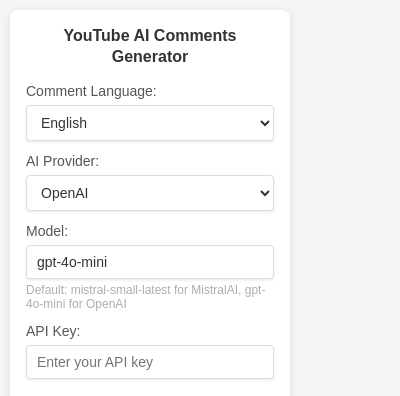
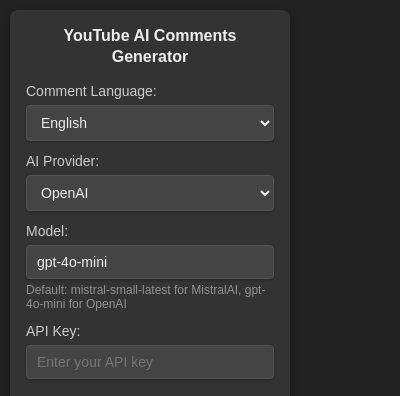
Before and after one commit to Sigmanor/yt-ai-comments, a browser extension: page src/popup/popup.html in a window 400 px wide. Shown: the top 396 px of the page. Drawn offline with Linux system fonts and the light colour scheme.

Commit message:
refactor: switch popup to dark theme only
This refactor removes the ability to switch between light and dark themes, and instead forces the popup to always use the dark theme. The theme application logic has been simplified to only handle the dark theme.

```diff
--- a/src/popup/popup.html
+++ b/src/popup/popup.html
@@ -1,5 +1,5 @@
 <!DOCTYPE html>
-<html data-theme="light">
+<html data-theme="dark">
 
 <head>
   <meta charset="UTF-8">
--- a/src/popup/popup.js
+++ b/src/popup/popup.js
@@ -1,42 +1,11 @@
-// Function to apply theme based on selection or system preference
-function applyTheme(theme) {
-  console.log('Applying theme to popup:', theme);
+// Function to apply dark theme
+function applyTheme() {
+  console.log('Applying dark theme to popup');
 
-  // Remove any existing theme attribute from both html and body
-  document.documentElement.removeAttribute('data-theme');
-  document.body.removeAttribute('data-theme');
-
-  if (theme === 'dark') {
-    // Apply dark theme to both html and body elements
-    document.documentElement.setAttribute('data-theme', 'dark');
-    document.body.setAttribute('data-theme', 'dark');
-    console.log('Dark theme applied to popup, data-theme attribute set on HTML and BODY');
-  } else if (theme === 'light') {
-    // Light theme is default, no need to add attribute
-    console.log('Light theme applied to popup, no data-theme attribute needed');
-  } else if (theme === 'auto') {
-    // Check system preference
-    if (window.matchMedia && window.matchMedia('(prefers-color-scheme: dark)').matches) {
-      document.documentElement.setAttribute('data-theme', 'dark');
-      document.body.setAttribute('data-theme', 'dark');
-      console.log('Auto theme in popup: system is dark, data-theme attribute set on HTML and BODY');
-    } else {
-      console.log('Auto theme in popup: system is light, no data-theme attribute needed');
-    }
-
-    // Add listener for system theme changes
-    window.matchMedia('(prefers-color-scheme: dark)').addEventListener('change', e => {
-      if (e.matches) {
-        document.documentElement.setAttribute('data-theme', 'dark');
-        document.body.setAttribute('data-theme', 'dark');
-        console.log('System theme changed to dark in popup, data-theme attribute set');
-      } else {
-        document.documentElement.removeAttribute('data-theme');
-        document.body.removeAttribute('data-theme');
-        console.log('System theme changed to light in popup, data-theme attribute removed');
-      }
-    });
-  }
+  // Apply dark theme to both html and body elements
+  document.documentElement.setAttribute('data-theme', 'dark');
+  document.body.setAttribute('data-theme', 'dark');
+  console.log('Dark theme applied to popup, data-theme attribute set on HTML and BODY');
 
   // Force a repaint to ensure styles are applied
   const originalDisplay = document.body.style.display;
@@ -50,13 +19,8 @@
   console.log('Current BODY data-theme:', document.body.getAttribute('data-theme'));
 }
 
-// Apply theme from storage before DOM is fully loaded
-chrome.storage.sync.get(['theme'], function (result) {
-  const theme = result.theme || 'auto';
-  if (theme === 'dark' || (theme === 'auto' && window.matchMedia && window.matchMedia('(prefers-color-scheme: dark)').matches)) {
-    document.documentElement.setAttribute('data-theme', 'dark');
-  }
-});
+// Apply dark theme before DOM is fully loaded
+document.documentElement.setAttribute('data-theme', 'dark');
 
 // Get default model based on provider
 function getDefaultModel(provider) {
@@ -70,7 +34,7 @@
     provider: 'openai',
     apiKey: '',
     model: '',  // Will be set dynamically based on provider
-    theme: 'auto'  // Theme is controlled from options page, but still applied here
+    theme: 'dark'  // Only dark theme is used
   };
 
   // Load saved options
@@ -102,8 +66,8 @@
       modelInput.value = modelValue;
     }
 
-    // Apply theme (without UI control in popup)
-    applyTheme(options.theme || defaultOptions.theme);
+    // Apply dark theme
+    applyTheme();
   });
 
   // Add event listener for language change
```
